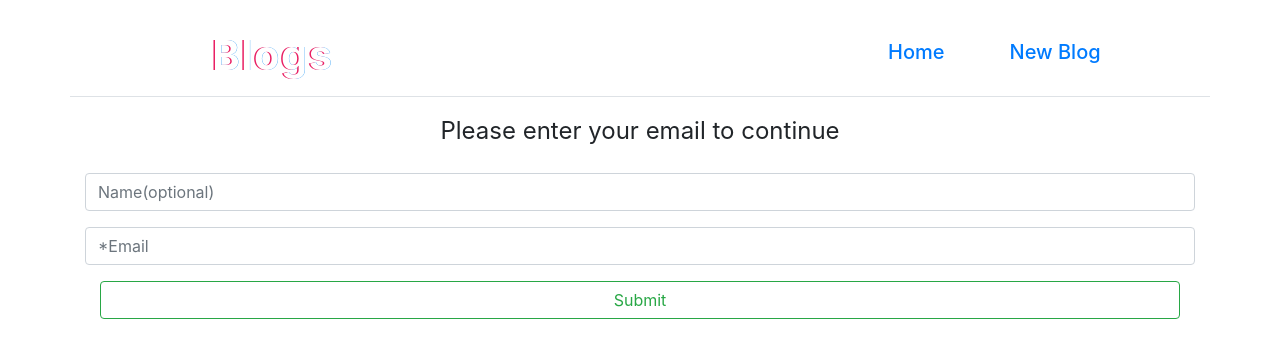
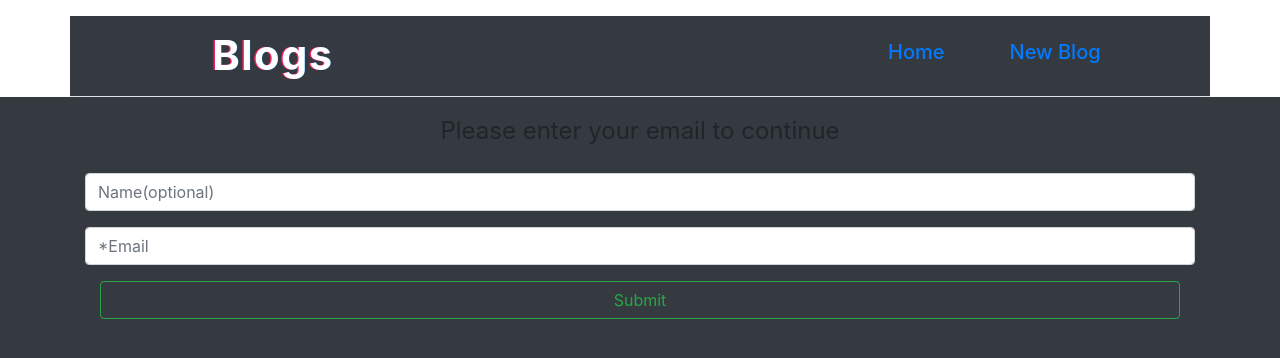
Before and after one commit to blackhammer2000/json-server-blogs, a React (Create React App) app in the folder client/: page / in a window 1280 px wide. Shown: the top 358 px of the page. Built offline with nearby package versions, Linux system fonts and the light colour scheme.

Commit message:
corrected the colors for the page...

```diff
--- a/client/src/App.js
+++ b/client/src/App.js
@@ -8,7 +8,7 @@ function App() {
   return (
     <div className="App">
       <Header />
-      <div className="container col">
+      <div className="container col bg-dark">
         <Routes>
           <Route path="/" element={<Blogs />} />
           <Route path="/home" element={<Blogs />} />
--- a/client/src/components/js/Blog.jsx
+++ b/client/src/components/js/Blog.jsx
@@ -25,7 +25,7 @@ const Blog = ({
   return (
     <>
       <article
-        className="container bg-light py-2 col mb-3"
+        className="container bg-light py-2 col mb-3 bg-dark"
         onClick={(e) =>
           e.target.classList.contains("read-more")
             ? setBlogModal(
--- a/client/src/components/js/BlogList.jsx
+++ b/client/src/components/js/BlogList.jsx
@@ -8,7 +8,7 @@ const BlogList = ({ blogs, deleteBlog, blogToEditID, editBlog, userData }) => {
   // const { selectedBlogID, setSelectedBlogID } = useFullBlogData();
 
   return (
-    <div className="container-fluid relative">
+    <div className="container-fluid relative text-white-50">
       {blogs.map((blog, index) => {
         return (
           <Blog
--- a/client/src/components/js/Header.jsx
+++ b/client/src/components/js/Header.jsx
@@ -5,7 +5,7 @@ import "../css/header.css";
 
 const Header = () => {
   return (
-    <div className="container row mt-3 py-2 justify-content-around align-items-center border-bottom">
+    <div className="container row mt-3 py-2 justify-content-around align-items-center border-bottom bg-dark">
       <div className=" header d-flex w-50 ">
         <h2 className=" heading one font-weight-bold">Blogs</h2>
         <h2 className=" heading two text-white  font-weight-bold">Blogs</h2>
```
